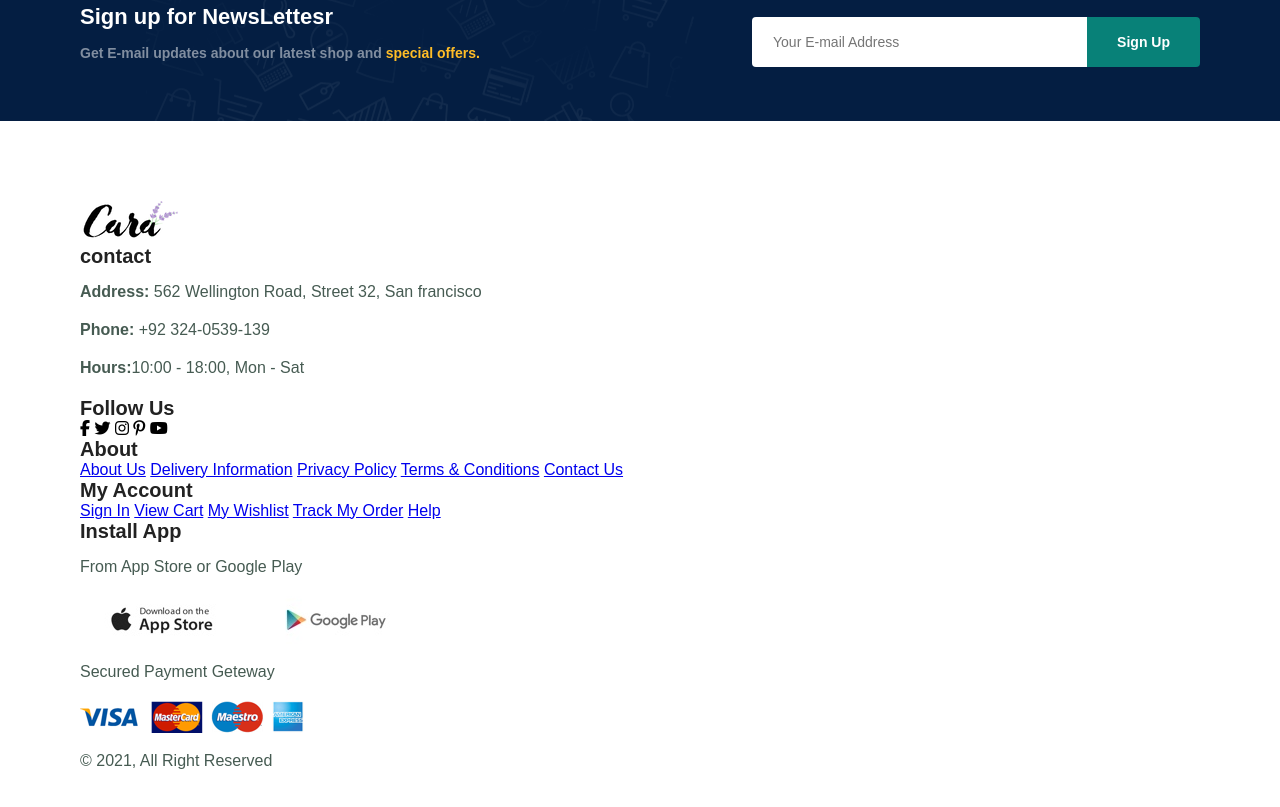
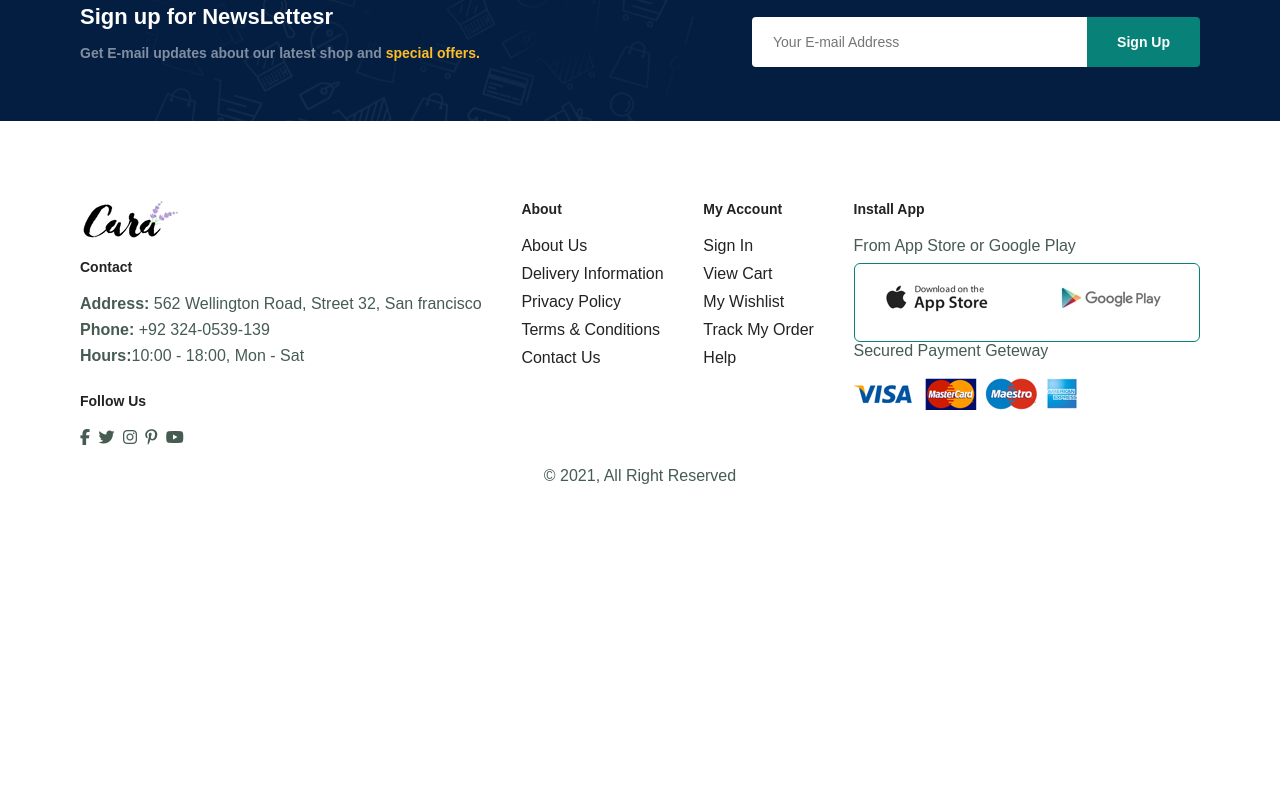
Before and after one commit to naufel1122/Cara-Ecommerce, a website: page index.html in a window 1280 px wide. Shown: the part 4670-5477 px from the top of the page. After the commit the page ends 5203 px from the top, so only its background shows below. Drawn offline with Linux system fonts and the light colour scheme; files whose address does not match are found by name.

Commit message:
static page done

```diff
--- a/index.html
+++ b/index.html
@@ -399,7 +399,8 @@
      <footer class="section-p1">
         <div class="col">
             <img src="./images/logo.png" alt="">
-            <h4>contact</h4>
+            <br>
+            <h4>Contact</h4>
             <p><strong>Address: </strong>562 Wellington Road, Street 32, San francisco </p>
             <p> <strong>Phone:</strong> +92 324-0539-139</p>
             <p><strong>Hours:</strong>10:00 - 18:00, Mon - Sat</p>
--- a/style.css
+++ b/style.css
@@ -465,3 +465,57 @@ body {
     border-top-left-radius: 0;
     border-bottom-left-radius: 0;
 }
+
+footer {
+    display: flex;
+    flex-wrap: wrap;
+    justify-content: space-between;
+}
+
+footer .col{
+    display: flex;
+    flex-direction: column;
+    align-items: flex-start;
+    margin-bottom: 20px;
+}
+footer .logo{
+    margin-bottom: 30px;
+}
+footer h4{
+    font-size: 14px;
+    padding-bottom: 20px;
+}
+footer p{
+    font-size: 16px;
+    margin: 0 0 8px 0;
+}
+footer a{
+    font-size: 16px;
+    margin: 0 0 8px 0;
+    text-decoration: none;
+    color: #222;
+    margin-bottom: 10px;
+}
+footer .follow {
+    margin-top: 20px;
+}
+footer .follow i{
+    color: #465b52;
+    padding-right: 4px;
+    cursor: pointer;
+}
+footer .follow i:hover,
+footer a:hover{
+    color: #088178;
+}
+footer .install .row{
+    border: 1px solid #088178;
+    border-radius: 6px;
+}
+footer .install img{
+    margin: 10px 0 15px 0;
+}
+footer .copyright{
+    width: 100%;
+    text-align: center;
+}
```
